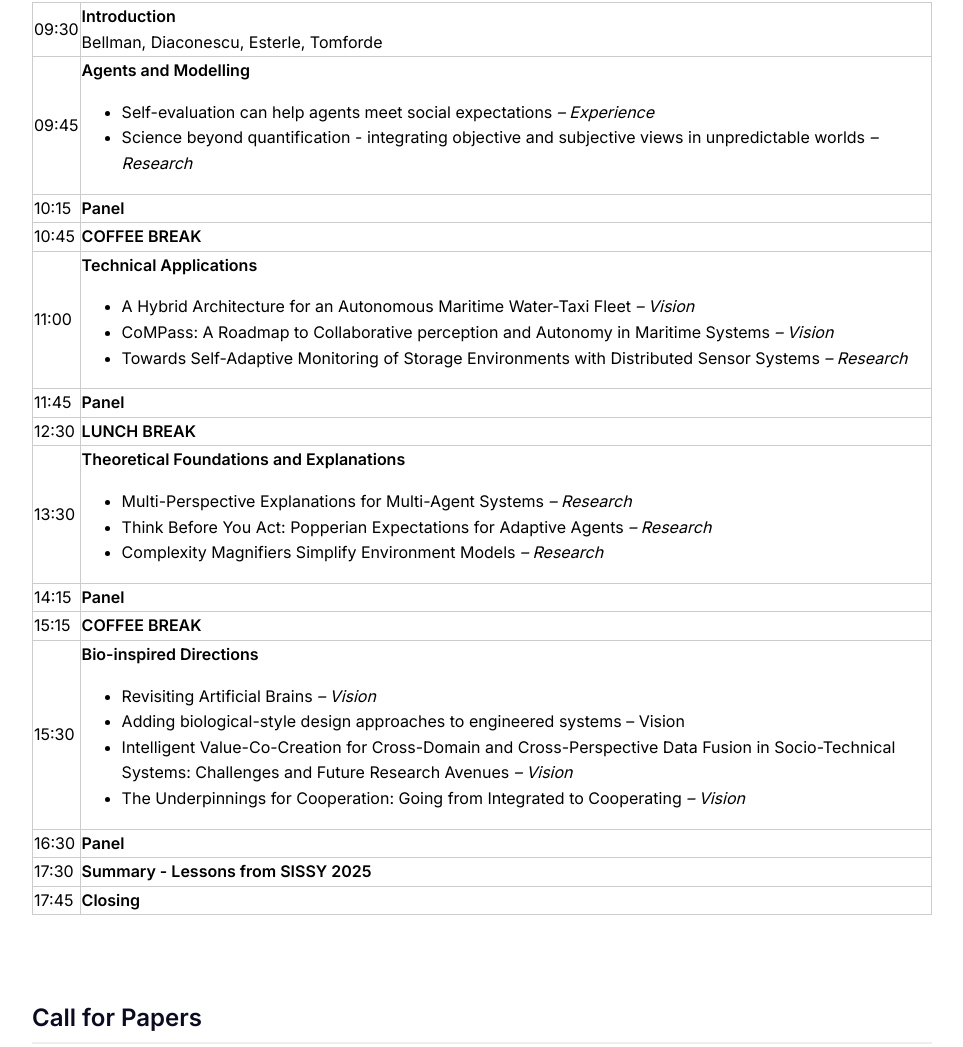
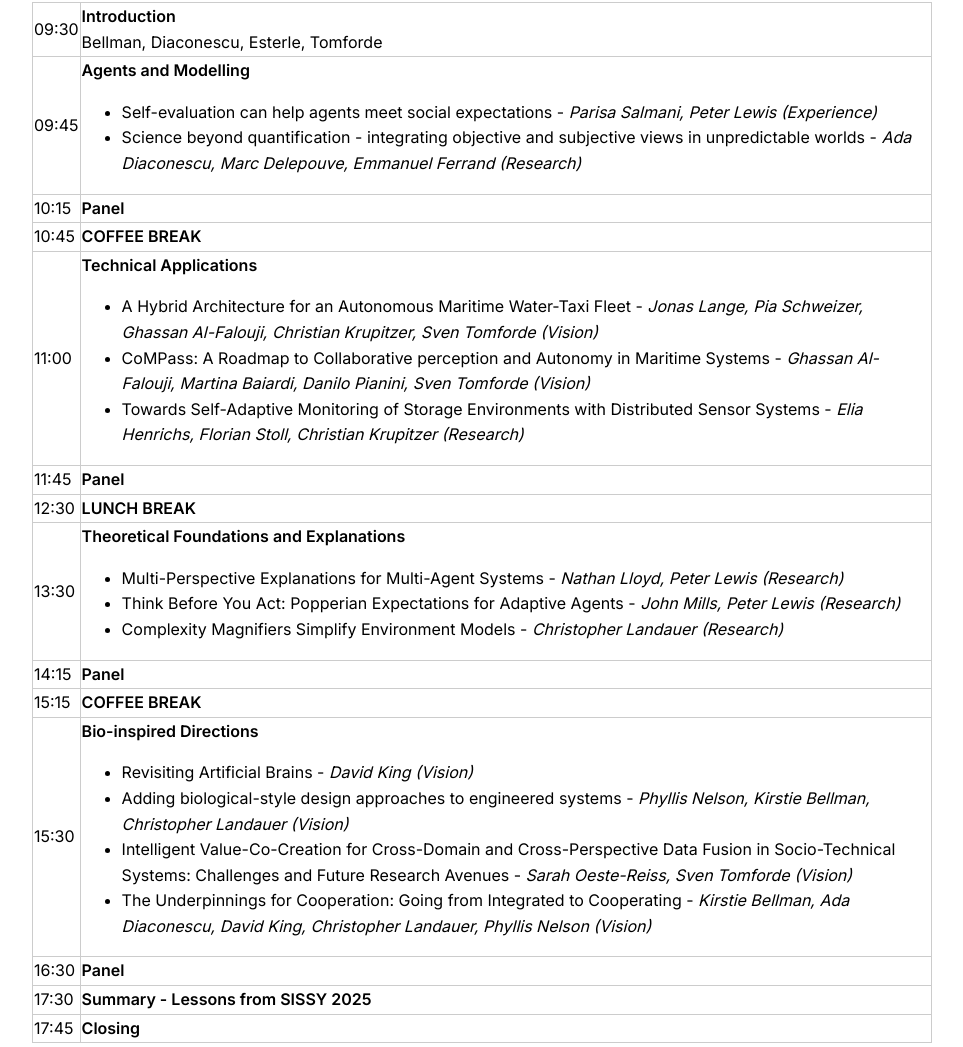
Before and after one commit to SISSY-Workshop/sissy-workshop.github.io, a plain HTML site: page index.html in a window 1280 px wide. Shown: the part 760-1807 px from the top of the page, without its empty margins (158-1121 px from the left). Drawn offline with Linux system fonts and the light colour scheme.

Commit message:
added authors

```diff
--- a/index.html
+++ b/index.html
@@ -73,8 +73,8 @@
         <td style="border: 1px solid #ccc;">
           <strong>Agents and Modelling</strong><br>
           <ul>
-            <li>Self-evaluation can help agents meet social expectations <em>– Experience</em></li>
-            <li>Science beyond quantification - integrating objective and subjective views in unpredictable worlds <em>– Research</em></li>
+            <li>Self-evaluation can help agents meet social expectations - <em>Parisa Salmani, Peter Lewis (Experience)</em></li>
+            <li>Science beyond quantification - integrating objective and subjective views in unpredictable worlds - <em>Ada Diaconescu, Marc Delepouve, Emmanuel Ferrand (Research)</em></li>
           </ul>
         </td>
       </tr>
@@ -91,9 +91,9 @@
         <td style="border: 1px solid #ccc;">
           <strong>Technical Applications</strong><br>
           <ul>
-            <li>A Hybrid Architecture for an Autonomous Maritime Water-Taxi Fleet <em>– Vision</em></li>
-            <li>CoMPass: A Roadmap to Collaborative perception and Autonomy in Maritime Systems <em>– Vision</em></li>
-            <li>Towards Self-Adaptive Monitoring of Storage Environments with Distributed Sensor Systems <em>– Research</em></li>
+            <li>A Hybrid Architecture for an Autonomous Maritime Water-Taxi Fleet - <em>Jonas Lange, Pia Schweizer, Ghassan Al-Falouji, Christian Krupitzer, Sven Tomforde (Vision)</em></li>
+            <li>CoMPass: A Roadmap to Collaborative perception and Autonomy in Maritime Systems - <em>Ghassan Al-Falouji, Martina Baiardi, Danilo Pianini, Sven Tomforde (Vision)</em></li>
+            <li>Towards Self-Adaptive Monitoring of Storage Environments with Distributed Sensor Systems - <em>Elia Henrichs, Florian Stoll, Christian Krupitzer (Research)</em></li>
           </ul>
         </td>
       </tr>
@@ -110,9 +110,9 @@
         <td style="border: 1px solid #ccc;">
           <strong>Theoretical Foundations and Explanations</strong><br>
           <ul>
-            <li>Multi-Perspective Explanations for Multi-Agent Systems <em>– Research</em></li>
-            <li>Think Before You Act: Popperian Expectations for Adaptive Agents <em>– Research</em></li>
-            <li>Complexity Magnifiers Simplify Environment Models <em>– Research</em></li>
+            <li>Multi-Perspective Explanations for Multi-Agent Systems - <em>Nathan Lloyd, Peter Lewis (Research)</em></li>
+            <li>Think Before You Act: Popperian Expectations for Adaptive Agents - <em>John Mills, Peter Lewis (Research)</em></li>
+            <li>Complexity Magnifiers Simplify Environment Models - <em>Christopher Landauer (Research)</em></li>
           </ul>
         </td>
       </tr>
@@ -129,10 +129,10 @@
         <td style="border: 1px solid #ccc;">
           <strong>Bio-inspired Directions</strong><br>
           <ul>
-            <li>Revisiting Artificial Brains <em>– Vision</em></li>
-            <li>Adding biological-style design approaches to engineered systems <em></em>– Vision</em></li>
-            <li>Intelligent Value-Co-Creation for Cross-Domain and Cross-Perspective Data Fusion in Socio-Technical Systems: Challenges and Future Research Avenues <em>– Vision</em></li>
-            <li>The Underpinnings for Cooperation: Going from Integrated to Cooperating <em>– Vision</em></li>
+            <li>Revisiting Artificial Brains - <em>David King (Vision)</em></li>
+            <li>Adding biological-style design approaches to engineered systems - <em>Phyllis Nelson, Kirstie Bellman, Christopher Landauer (Vision)</em></li>
+            <li>Intelligent Value-Co-Creation for Cross-Domain and Cross-Perspective Data Fusion in Socio-Technical Systems: Challenges and Future Research Avenues - <em>Sarah Oeste-Reiss, Sven Tomforde (Vision)</em></li>
+            <li>The Underpinnings for Cooperation: Going from Integrated to Cooperating - <em>Kirstie Bellman, Ada Diaconescu, David King, Christopher Landauer, Phyllis Nelson (Vision)</em></li>
           </ul>
         </td>
       </tr>
```
